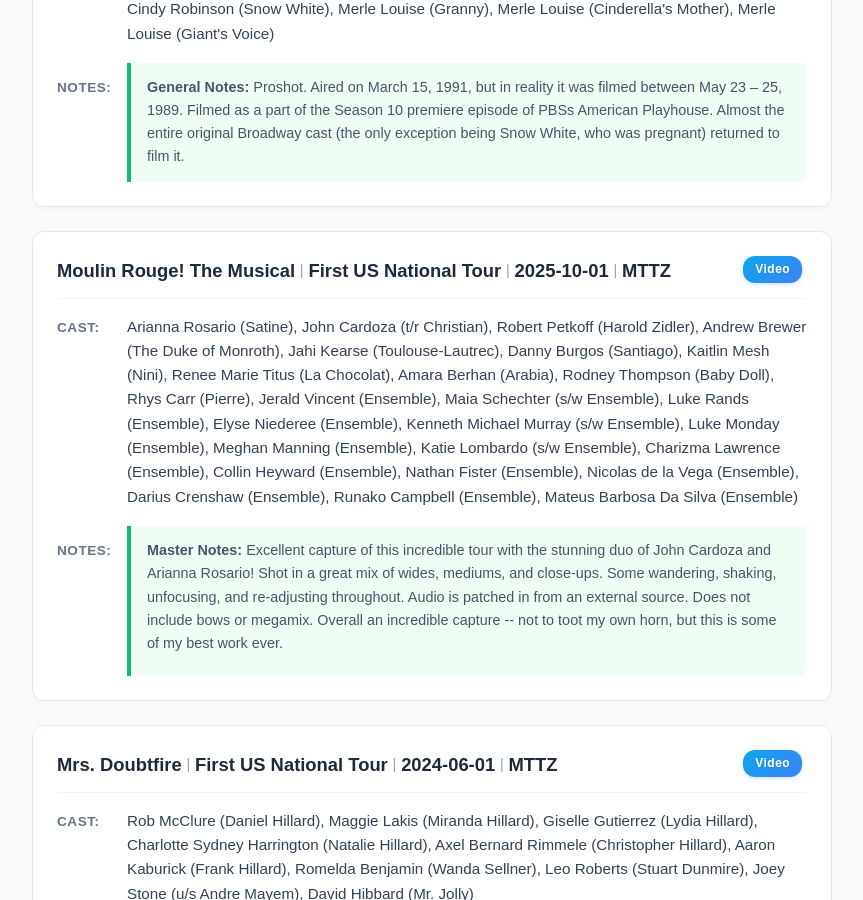
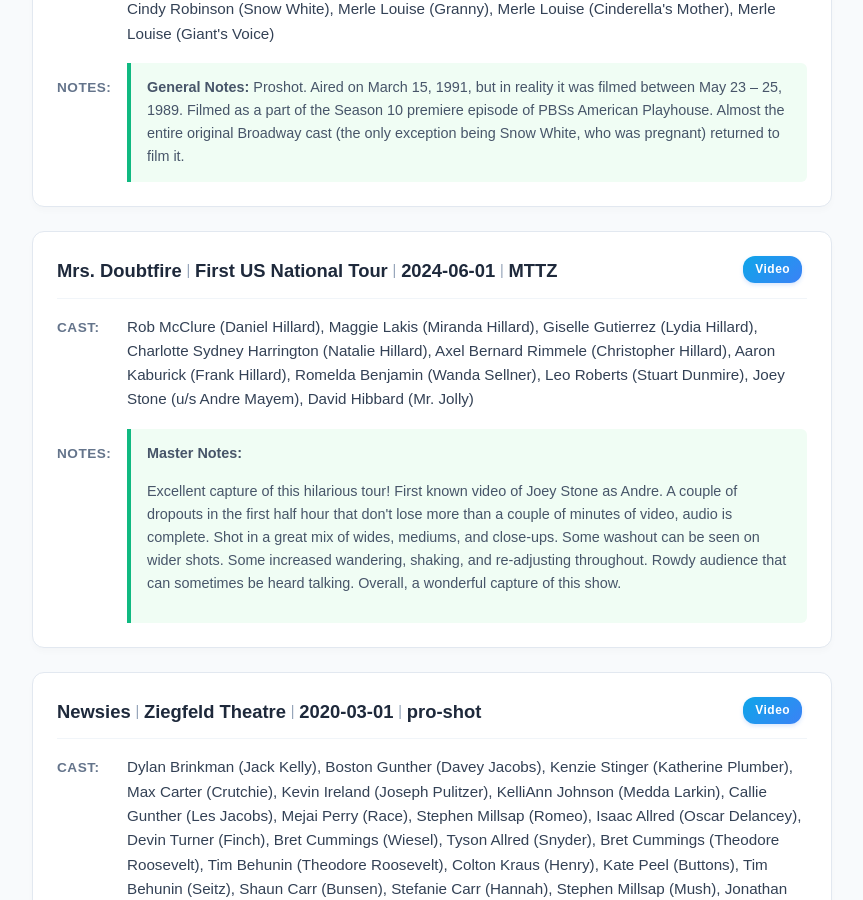
Before and after one commit to DireSpider/direspider.github.io, a Jekyll site: the page built from wants/index.html, in a window 1280 px wide and 900 px high, scrolled down 9511 px. Shown: the whole window, without its empty margins (208-1071 px from the left). Built offline with Jekyll 4.4.1, drawn with Linux system fonts in a browser that asks for light colours; some of the changed text lies outside the part shown.

Commit message:
update my wants include html

```diff
--- a/_includes/wants.html
+++ b/_includes/wants.html
@@ -1224,53 +1224,6 @@
               <div>
                   <strong>General Notes:</strong> Proshot. Aired on March 15, 1991, but in reality it was filmed between May 23 – 25, 1989. Filmed as a part of the Season 10 premiere episode of PBSs American Playhouse. Almost the entire original Broadway cast (the only exception being Snow White, who was pregnant) returned to film it.
               </div>
-
-
-          </div>
-      </div>
-
-</div><div class="recording-card">
- <div class="header">
-
-          <div class="header-info">
-            <span>Moulin Rouge! The Musical</span>
-            <span class="separator">|</span>
-            <span>First US National Tour</span>
-            <span class="separator">|</span>
-            <span>2025-10-01</span>
-            <span class="separator">|</span>
-            <span>MTTZ</span>
-          </div>
-
-          <div class ="header-badges">
-        <span class="media-type-badge">video</span>
-
-
-
-
-
-             </div>
-
-        </div>
-
-<div class="info-section">
-<span class="label">Cast:</span>
-<span id="cast-display" class="content-text">
-Arianna Rosario (Satine), John Cardoza (t/r Christian), Robert Petkoff (Harold Zidler), Andrew Brewer (The Duke of Monroth), Jahi Kearse (Toulouse-Lautrec), Danny Burgos (Santiago), Kaitlin Mesh (Nini), Renee Marie Titus (La Chocolat), Amara Berhan (Arabia), Rodney Thompson (Baby Doll), Rhys Carr (Pierre), Jerald Vincent (Ensemble), Maia Schechter (s/w Ensemble), Luke Rands (Ensemble), Elyse Niederee (Ensemble), Kenneth Michael Murray (s/w Ensemble), Luke Monday (Ensemble), Meghan Manning (Ensemble), Katie Lombardo (s/w Ensemble), Charizma Lawrence (Ensemble), Collin Heyward (Ensemble), Nathan Fister (Ensemble), Nicolas de la Vega (Ensemble), Darius Crenshaw (Ensemble), Runako Campbell (Ensemble), Mateus Barbosa Da Silva (Ensemble)
-</span>
-</div>
-
-
-      <div class="info-section">
-          <span class="label">Notes:</span>
-          <div class="notes-text">
-
-
-              <div style="margin-bottom: 0.5rem;">
-                  <strong>Master Notes:</strong> Excellent capture of this incredible tour with the stunning duo of John Cardoza and Arianna Rosario! Shot in a great mix of wides, mediums, and close-ups. Some wandering, shaking, unfocusing, and re-adjusting throughout. Audio is patched in from an external source. Does not include bows or megamix. Overall an incredible capture -- not to toot my own horn, but this is some of my best work ever.
-              </div>
-
-
 
 
           </div>
@@ -3356,4 +3309,36 @@
           </div>
       </div>
 
-</div>
+</div><div class="recording-card">
+ <div class="header">
+
+          <div class="header-info">
+            <span>The Unlikely Pilgrimage of Harold Fry</span>
+            <span class="separator">|</span>
+            <span>West End</span>
+            <span class="separator">|</span>
+            <span>2026-02-01</span>
+            <span class="separator">|</span>
+            <span>NeefLeef</span>
+          </div>
+
+          <div class ="header-badges">
+        <span class="media-type-badge">audio</span>
+
+
+
+
+
+             </div>
+
+        </div>
+
+<div class="info-section">
+<span class="label">Cast:</span>
+<span id="cast-display" class="content-text">
+Mark Addy (Harold Fry), Jenna Russell (Maureen Fry), Noah Mullins (The Balladeer), Ashley Samuels (Wilf), Nicole Nyarambi (Garage Girl), Gleanne Purcell-Brown (Kate), Maggie Service (Queenie Hennessy), Jenna Boyd (Farmer's Wife), Jenna Boyd (Sister Philomena), Madeleine Worrall (Martina), Daniel Crossley (Silver-Haired Gentleman), Daniel Crossley (Mr Napier), Timo Tatzber (Dog), Edwin Ray (u/s Rich), Craig Armstrong (u/s Rex), Jenna Boyd (Rita), Gleanne Purcell-Brown (Betsy), Ashley Samuels (Jim), Maggie Service (Fairy Assistant), Maggie Service (Gorilla), Nell Martin (Young Maureen), Timo Tatzber (Young Harold), Madeleine Worrall (Locum), Nell Martin (Kind Customer), Nell Martin (Deliveroo), Gemma Atkins (Ensemble), Nell Martin (Ensemble), Olivia Foster Browne (Ensemble), Gleanne Purcell-Brown (Ensemble), Craig Armstrong (u/s Ensemble), Ediz Mahmut (Ensemble), Edwin Ray (u/s Ensemble), Timo Tatzber (Ensemble), Daniel Crossley (Ensemble), Madeleine Worrall (Ensemble), Jenna Boyd (Ensemble), Ashley Samuels (Ensemble), Nicole Nyarambi (Ensemble), Maggie Service (Ensemble)
+</span>
+</div>
+
+
+</div>
```
